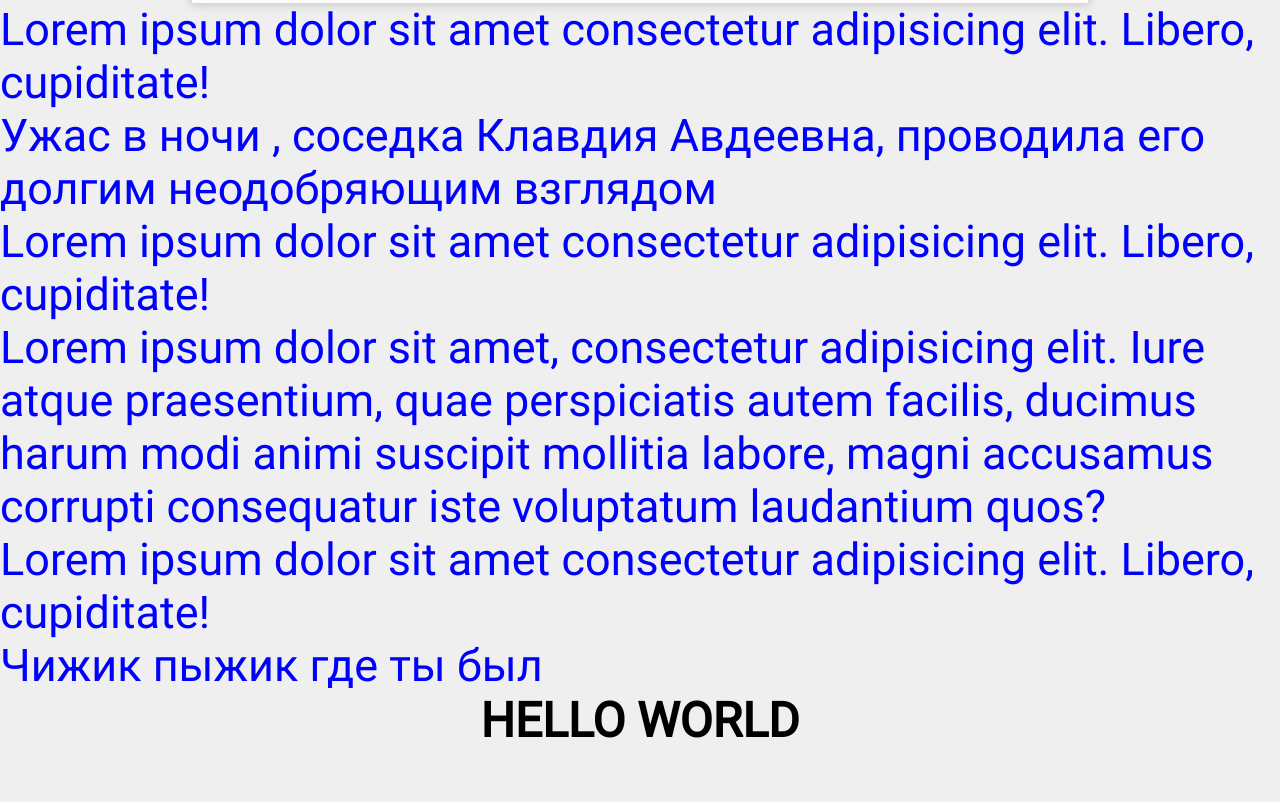
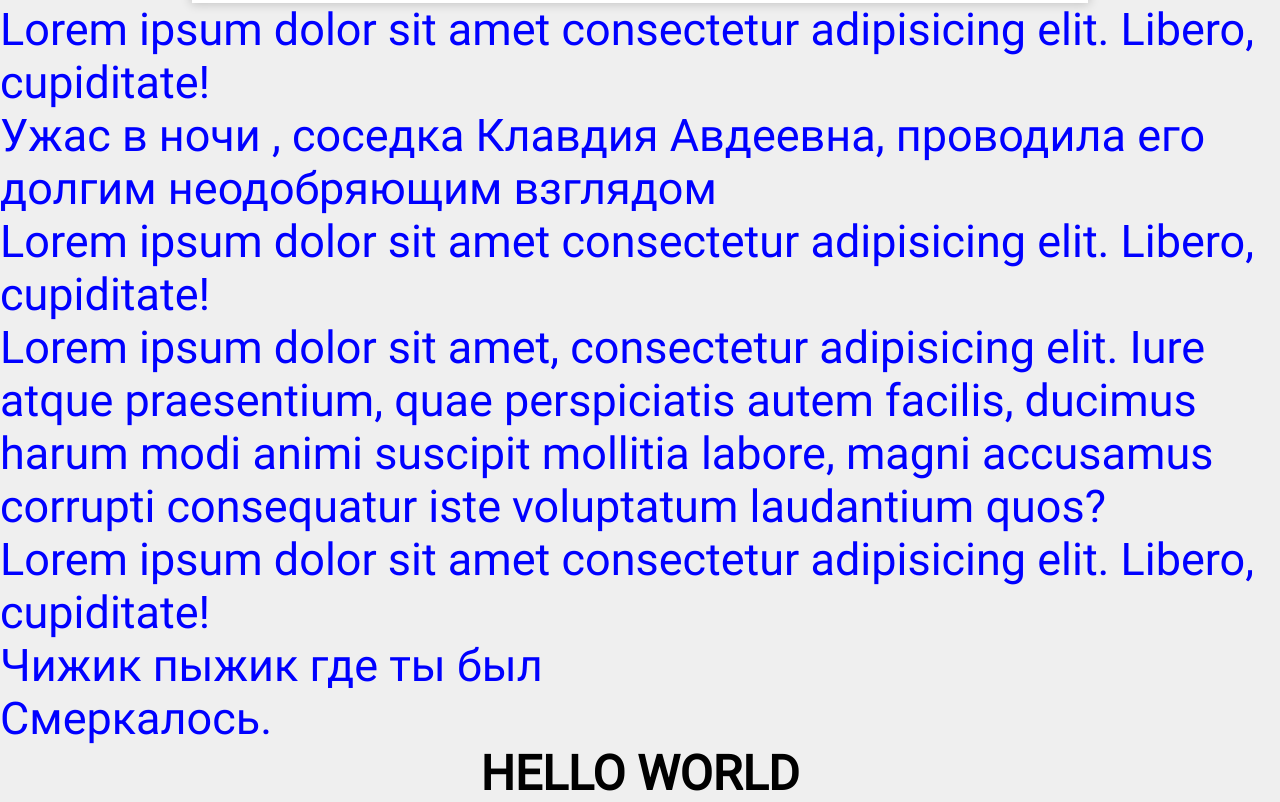
Before and after one commit to vasiliyserebrovskiy/Test_Gallery, a plain HTML site: page index.html in a window 1280 px wide. Shown: the part 1790-2592 px from the top of the page. Before the commit the page ends 2539 px from the top, so only its background shows below. Drawn offline with Linux system fonts and the light colour scheme.

Commit message:
smerkalos

```diff
--- a/index.html
+++ b/index.html
@@ -28,6 +28,7 @@
 	<p>Lorem ipsum dolor sit amet, consectetur adipisicing elit. Iure atque praesentium, quae perspiciatis autem facilis, ducimus harum modi animi suscipit mollitia labore, magni accusamus corrupti consequatur iste voluptatum laudantium quos?</p>
 	<p>Lorem ipsum dolor sit amet consectetur adipisicing elit. Libero, cupiditate!</p>
 	<p>Чижик пыжик где ты был</p>
+	<p>Смеркалось. </p>
 
 	<h1>HELLO WORLD</h1>
 </body>
```
